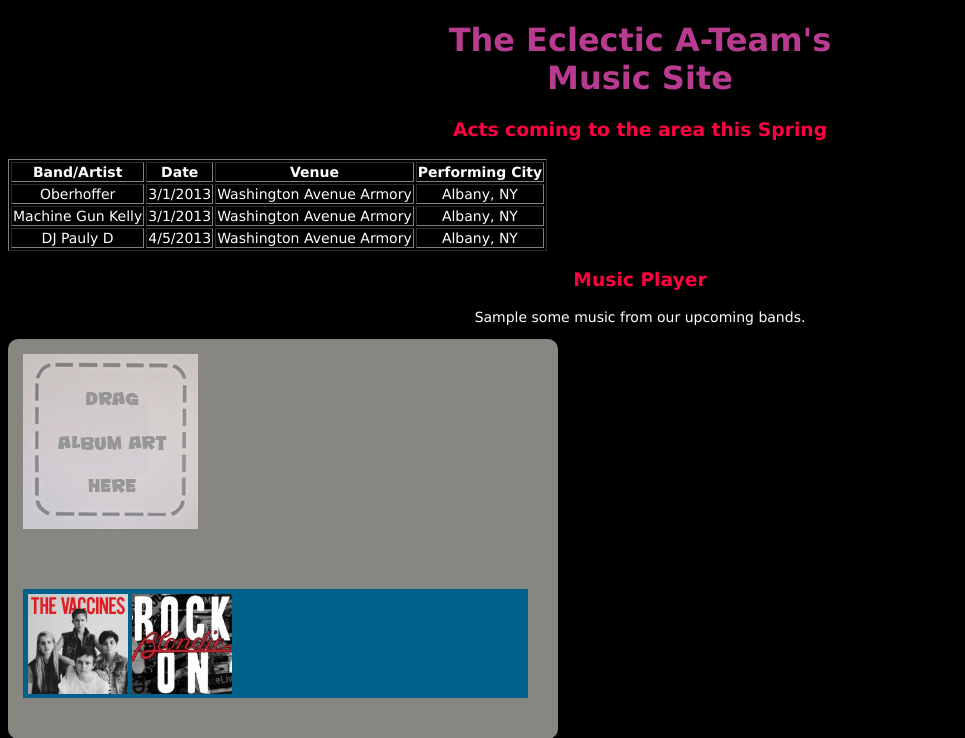
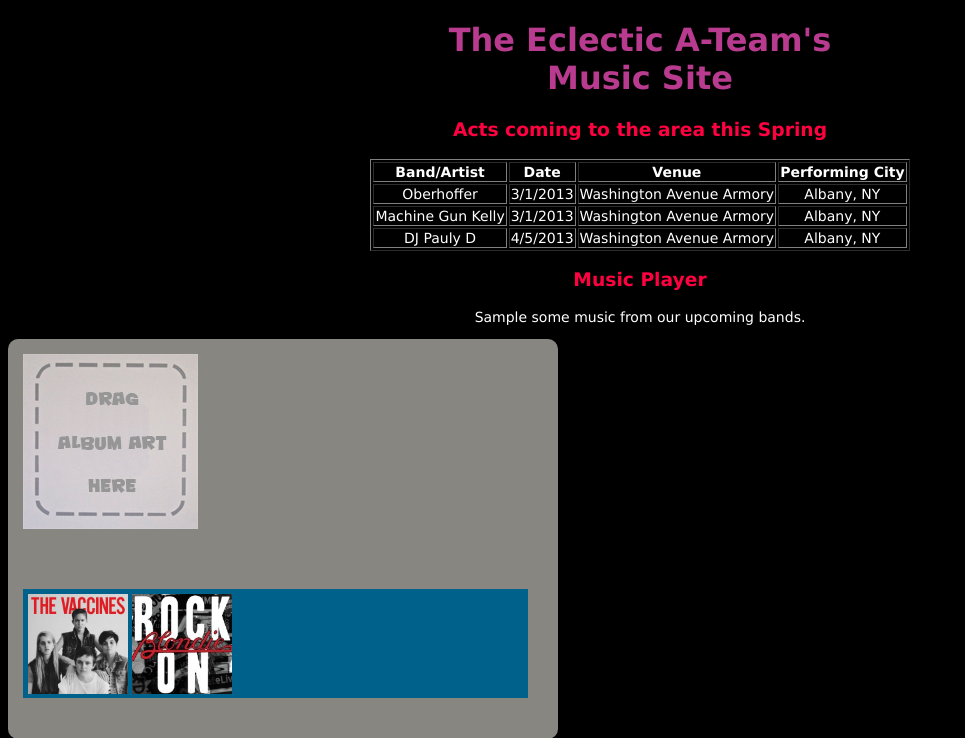
Before and after one commit to SUNY-Albany-CCI/INF-362-Web-Development-Sandbox-Spring-2013, a PHP site: page /Teams/Eclectic-A-Team/Project_One/index.html in a window 1280 px wide. Shown: the top 738 px of the page, without its empty margins (0-965 px from the left). Run offline with PHP 8.4, Linux system fonts and the light colour scheme; some libraries are stand-ins or nearby versions.

Commit message:
center table

```diff
--- a/Teams/Eclectic-A-Team/Project_One/main.css
+++ b/Teams/Eclectic-A-Team/Project_One/main.css
@@ -24,7 +24,8 @@
 color:#FFFFFF;
 }
 table{
-	position:center;
+margin-left: auto;
+margin-right: auto;
 }
 
 a:link {color:#B93B8F;}
```
